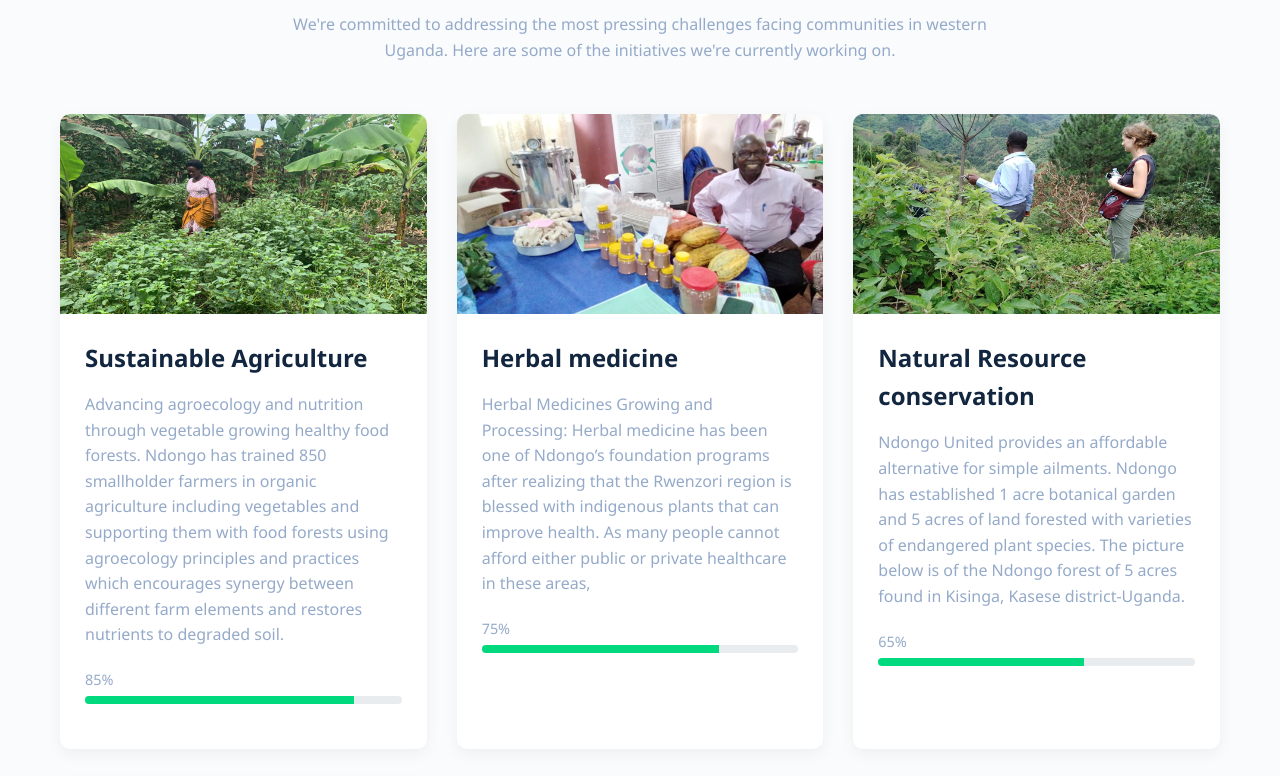
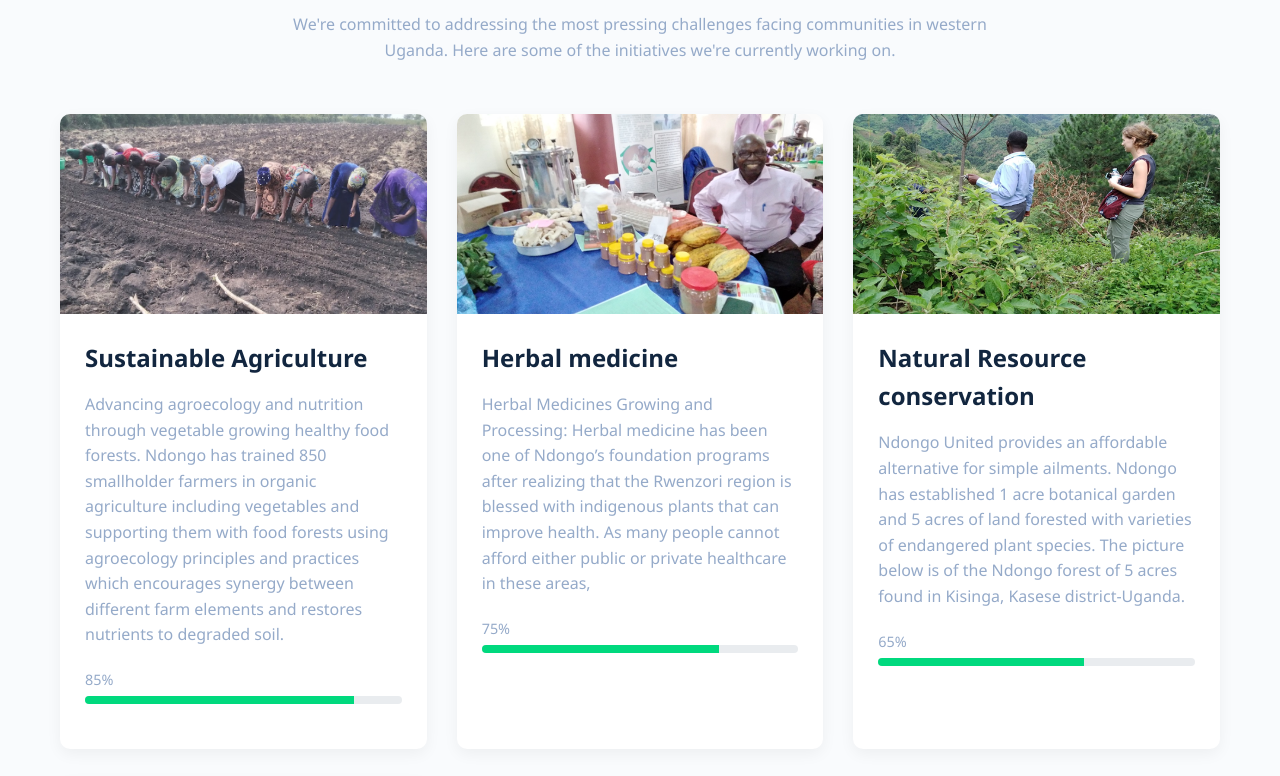
Before and after one commit to Dariusmumbere/website, a plain HTML site: page index.html in a window 1280 px wide. Shown: the part 1279-2055 px from the top of the page. Drawn offline with Linux system fonts and the light colour scheme.

Commit message:
Update index.html

```diff
--- a/index.html
+++ b/index.html
@@ -799,7 +799,7 @@
             <div class="causes-grid" id="causesGrid">
                 <div class="cause-card">
                     <div class="cause-img">
-                        <img src="sustainable agric nuha.PNG" alt="Ndongo United Herbalists Association">
+                        <img src="agriculture.PNG" alt="Ndongo United Herbalists Association">
                     </div>
                     <div class="cause-content">
                         <h3>Sustainable Agriculture</h3>
```
